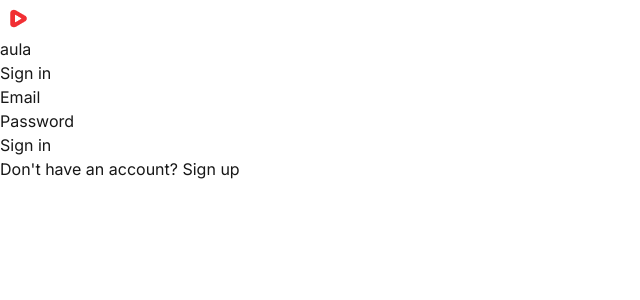
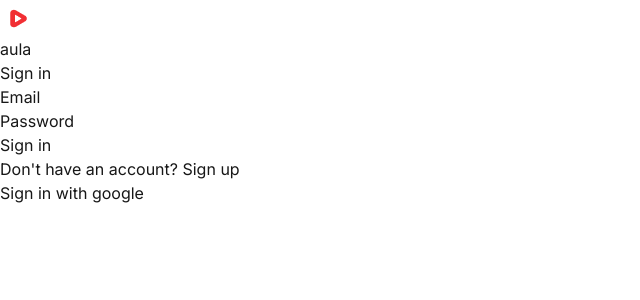
Before and after one commit to Huey-dev/classly, a Next.js app: page /signin in a window 1280 px wide. Shown: the top 300 px of the page, without its empty margins (0-640 px from the left). Built offline with nearby package versions, Linux system fonts and the light colour scheme.

Commit message:
feat: add SignIn component with Google authentication callback and integrate it into the signin page

```diff
--- a/src/app/(auth)/signin/page.tsx
+++ b/src/app/(auth)/signin/page.tsx
@@ -5,6 +5,7 @@ import { SignupFormData } from "../../../../type";
 import { useRouter } from "next/navigation";
 import Image from "next/image";
 import Link from "next/link";
+import SignIn from "@/app/component/signin";
 const Page = () => {
   // State to manage form submission status
   const [loading, setLoading] = useState<boolean>(false);
@@ -73,6 +74,10 @@ const Page = () => {
             </Link>
           </p>
         </div>
+        <div className="flex item-center justify-center">
+          {" "}
+          <SignIn />
+        </div>
       </div>
     </div>
   );
--- a/src/app/component/signin.tsx
+++ b/src/app/component/signin.tsx
@@ -3,5 +3,5 @@
 import { signIn } from "next-auth/react"
 
 export default function SignIn() {
-  return <button className="rounded shadow-md p-4 bg-white" onClick={() => signIn("google")}>Sign in with google</button>
+  return <button className="rounded shadow-md p-4 bg-white"  onClick={() => signIn("google", { callbackUrl: "/onboarding" })}>Sign in with google</button>
 }
```
